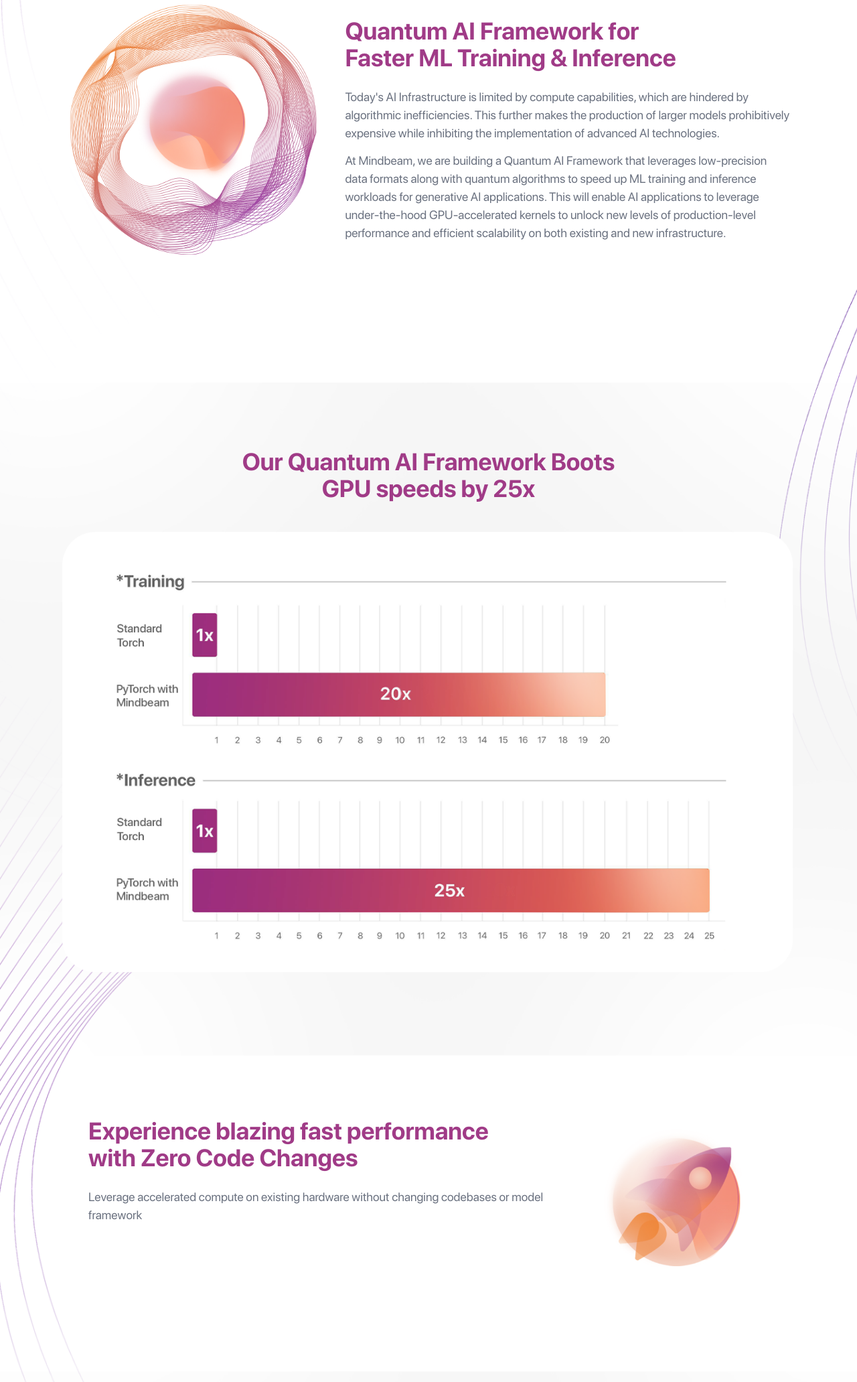
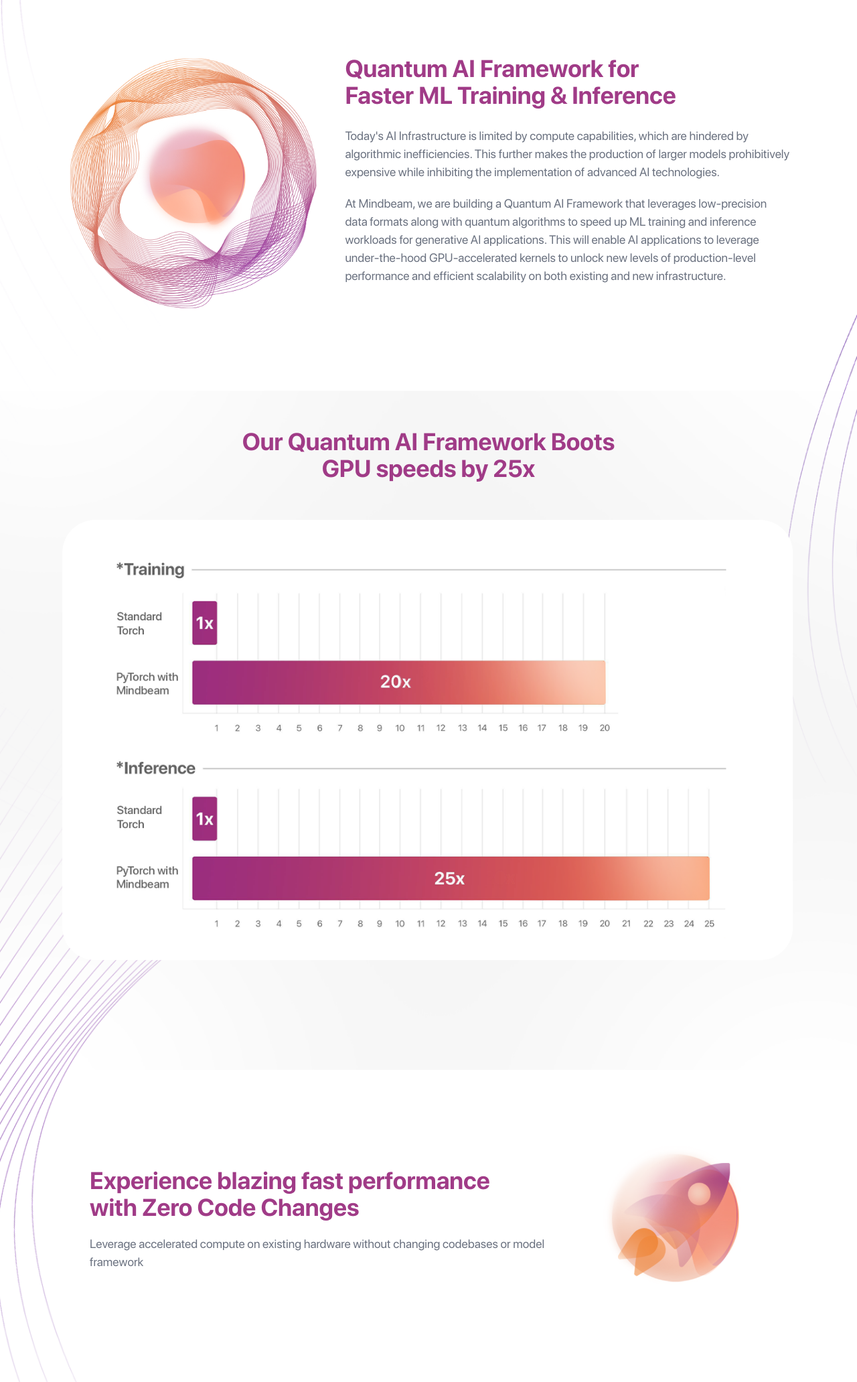
Before and after one commit to edem8/mindbeam, a plain HTML site: page public/index.html in a window 1280 px wide. Shown: the part 731-2794 px from the top of the page at 67% size. Drawn offline with Linux system fonts and the light colour scheme.

Commit message:
feat: responsive-compelete

```diff
--- a/public/custom/vanilla.css
+++ b/public/custom/vanilla.css
@@ -1,6 +1,36 @@
 .space {
   margin-top: 80px;
-  margin-bottom: 40px;
+}
+
+.space-2 {
+  margin-top: 60px;
+}
+
+.space-up {
+  margin-top: 60px;
+}
+
+.space-3 {
+  padding-left: 26px;
+  padding-right: 26px;
+
+  div {
+    margin-top: 60px;
+  }
+}
+
+.space-4 {
+  padding-left: 15px;
+  padding-right: 15px;
+
+  h1,
+  div {
+    margin-top: 40px;
+  }
+}
+
+.space-5 > :is(h1, div):first-of-type {
+  margin-top: 40px;
 }
 
 @media screen and (min-width: 640px) {
@@ -12,11 +42,11 @@
   }
 
   .space-2 {
-    margin-top: 120px;
+    margin-top: 140px;
   }
 
   .space-up {
-    margin-top: 100px;
+    margin-top: 120px;
   }
 
   .space-3 {
@@ -24,7 +54,7 @@
     padding-right: 36px;
 
     div {
-      margin-top: 30px;
+      margin-top: 80px;
     }
   }
 
@@ -34,12 +64,12 @@
 
     h1,
     div {
-      margin-top: 60px;
+      margin-top: 80px;
     }
   }
 
   .space-5 > :is(h1, div):first-of-type {
-    margin-top: 60px;
+    margin-top: 90px;
   }
 }
 
@@ -51,7 +81,7 @@
     margin-top: 180px;
   }
   .space-up {
-    margin-top: 150px;
+    margin-top: 100px;
   }
   .space-3 {
     padding-top: 32px;
@@ -61,7 +91,7 @@
 
     div {
       padding: 16px;
-      margin-top: 60px;
+      margin-top: 20px;
     }
   }
   .space-4 {
@@ -77,36 +107,32 @@
   }
   .space-5 > :is(h1, div):first-of-type {
     padding: 16px;
-    margin-top: 100px;
+    margin-top: 160px;
   }
 }
 
 @media screen and (min-width: 1280px) {
   .space {
-    margin-top: 250px;
-    margin-bottom: 250px;
+    margin-top: 280px;
   }
   .space-2 {
-    margin-top: 270px;
-    margin-bottom: 270px;
+    margin-top: 300px;
+  }
+  .space-up {
+    margin-top: 160px;
   }
   .space-3 {
-    padding-top: 32px;
-    padding-bottom: 32px;
-    padding-left: 36px;
-    padding-right: 36px;
+    padding-top: 34px;
+    padding-bottom: 34px;
+    padding-left: 38px;
+    padding-right: 38px;
 
     div {
       padding: 16px;
-      margin-top: 20px;
+      margin-top: 180px;
     }
   }
-  .space-4 {
-    padding-top: 32px;
-    padding-bottom: 32px;
-    padding-left: 36px;
-    padding-right: 36px;
-  }
+
   .space-4 {
     padding-top: 32px;
     padding-bottom: 32px;
@@ -116,13 +142,13 @@
     h1,
     div {
       padding: 16px;
-      margin-top: 80px;
+      margin-top: 120px;
     }
   }
 
   .space-5 > :is(h1, div):first-of-type {
     padding: 16px;
-    margin-top: 180px;
+    margin-top: 200px;
   }
 }
 
@@ -134,23 +160,21 @@
 }
 
 .img {
-  width: 80%;
+  width: 30%;
   height: auto;
   flex-shrink: 0;
 }
 
 .img-2 {
+  width: 25%;
+  margin-top: 70px;
+}
+
+.img-3 {
   width: 50%;
 }
 
-.img-3 {
-  width: 80%;
-}
-
 @media screen and (min-width: 640px) {
-  .img {
-    width: 75%;
-  }
 }
 
 @media screen and (min-width: 768px) {
@@ -159,7 +183,7 @@
   }
   .img-2 {
     width: 35%;
-    margin-top: 120px;
+    margin-top: 100px;
   }
   .img-3 {
     width: 50%;
@@ -185,9 +209,10 @@
   }
   .img-2 {
     width: 30%;
+    margin-top: 180px;
   }
   .img-3 {
-    width: 60%;
+    width: 45%;
   }
 }
 
@@ -197,7 +222,7 @@
   }
 }
 
-.wrapper {
+/* .wrapper {
   display: flex;
   flex-direction: column;
   justify-content: space-between;
@@ -209,6 +234,21 @@
 .space-6 {
   flex: 1;
   max-width: 400px;
+}
+ */
+
+.wrapper {
+  display: flex;
+  flex-direction: row;
+  justify-content: space-between;
+  align-items: flex-start;
+  text-align: left;
+  padding: 18px;
+  gap: 4px;
+}
+.space-6 {
+  flex: 1;
+  max-width: 200px;
 }
 @media screen and (min-width: 768px) {
   /* .wrapper {
@@ -257,30 +297,40 @@
     max-width: 700px;
   }
 }
-
+/*
 .mind-flex {
   display: flex;
   justify-content: space-between;
   flex-direction: column;
   align-items: center;
   text-align: center;
+} */
+
+.mind-flex {
+  display: flex;
+  flex-direction: row;
+  text-align: left;
+  align-items: center;
+  justify-content: space-around;
 }
 
 @media screen and (min-width: 768px) {
   .mind-flex {
     flex-direction: row;
     text-align: left;
+    justify-content: space-between;
   }
 }
 
 .cnt {
-  font-size: 0.875rem;
-  padding-bottom: 14px;
+  font-size: 0.325rem;
+  padding-top: 6px;
 }
 
 @media (min-width: 768px) {
   .cnt {
     font-size: 0.54rem;
+    padding-bottom: 14px;
   }
 }
 
--- a/public/index.html
+++ b/public/index.html
@@ -10,7 +10,9 @@
   <body class="bg-canvas bg-cover text-gray-500 font-mindbeam">
     <div class="w-full px-4 sm:px-6 md:px-10 lg:px-15 xl:px-20">
       <!-- Nav Wrapper -->
-      <div class="flex items-center justify-between xl:pt-20 lg:pt-20 md:pt-10">
+      <div
+        class="flex items-center justify-between xl:pt-20 lg:pt-20 md:pt-10 pt-5"
+      >
         <img
           src="/images/Mindbeam.png"
           alt="Mindbeam"
@@ -36,7 +38,7 @@
         <img
           src="/images/Quantum.png"
           alt="Quantum AI Framework"
-          class="img mx-auto"
+          class="img mx-auto my-auto"
         />
 
         <div class="space-6 mx-auto">
@@ -64,7 +66,7 @@
 
       <!-- GPU Wrapper -->
 
-      <div class="text-center space-y-6 space-up">
+      <div class="text-center space-y-4 space-up">
         <h1 class="title">
           Our Quantum AI Framework Boots <br />
           GPU speeds by 25x
@@ -72,7 +74,7 @@
         <img
           alt="GPU Speeds"
           src="/images/GPU Speeds.png"
-          class="w-full mx-auto"
+          class="w-full mx-auto my-auto"
         />
       </div>
 
@@ -107,7 +109,7 @@
       </div>
 
       <!-- Partners Wrapper -->
-      <div class="text-center flex flex-col cnt items-center space-y-6 space-4">
+      <div class="text-center flex flex-col cnt items-center space-y-4 space-4">
         <div>
           <h1 class="title">Our Partners</h1>
           <p>Trusted by leading industry players</p>
--- a/src/tailwind.css
+++ b/src/tailwind.css
@@ -18,5 +18,5 @@
 }
 
 .title {
-  @apply text-primary font-bold mt-6 mb-6 font-mindbeam xl:text-4xl lg:text-3xl md:text-xl text-sm leading-tight;
+  @apply text-primary font-bold font-mindbeam xl:text-4xl lg:text-3xl md:text-xl text-xs xl:pb-5 lg:pb-5 leading-tight;
 }
```
Also changed, not shown: public/styles.css.
